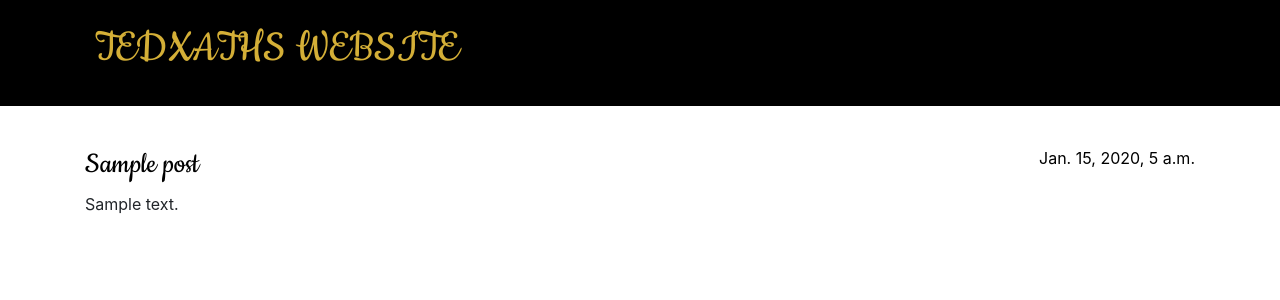
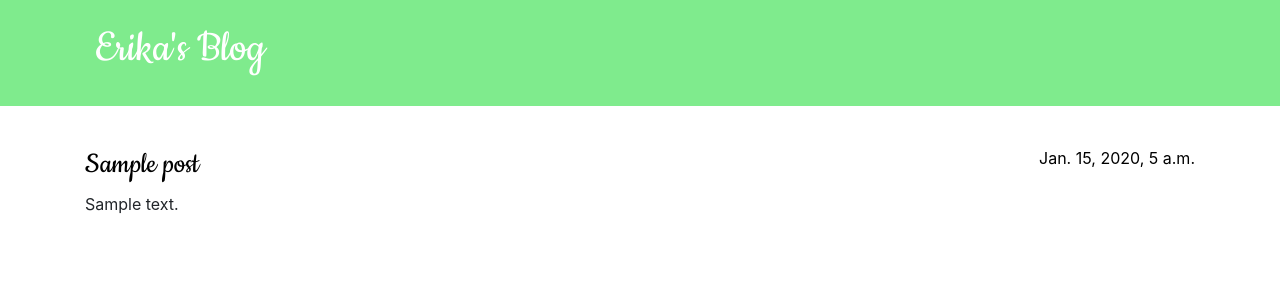
Before and after one commit to etoliao/my-first-blog, a Django app: page / in a window 1280 px wide. Shown: the top 300 px of the page. Run offline with Django 3.2, Linux system fonts and the light colour scheme; tables that the repository leaves empty hold one stand-in row (values such as "Sample post").

Commit message:
Old Site Fixed
mixed up my first blog and the TEDXATHS blog

```diff
--- a/blog/static/css/blog.css
+++ b/blog/static/css/blog.css
@@ -1,5 +1,5 @@
 .page-header {
-    background-color: #000000;
+    background-color: #7feb8d;
     margin-top: 0;
     margin-bottom: 40px;
     padding: 20px 20px 20px 40px;
@@ -9,7 +9,7 @@
 .page-header h1 a,
 .page-header h1 a:visited,
 .page-header h1 a:active {
-    color: #D4AF37;
+    color: #ffffff;
     font-size: 36pt;
     text-decoration: none;
 }
@@ -59,12 +59,12 @@ h4 {
 
 .btn-default,
 .btn-default:visited {
-    color: #ff0000;
+    color: #61b36b;
     background: none;
-    border-color: #ff000096;
+    border-color: #3f7747;
 }
 
 .btn-default:hover {
     color: #FFFFFF;
-    background-color: #ff000062;
+    background-color: #254429;
 }
--- a/blog/templates/blog/base.html
+++ b/blog/templates/blog/base.html
@@ -2,7 +2,7 @@
 <!DOCTYPE html>
 <html>
     <head>
-        <title>TEDXATHS WEBSITE</title>
+        <title>Erika's Blog</title>
         <link rel="stylesheet" href="https://cdn.jsdelivr.net/npm/bootstrap@4.5.3/dist/css/bootstrap.min.css" integrity="sha384-TX8t27EcRE3e/ihU7zmQxVncDAy5uIKz4rEkgIXeMed4M0jlfIDPvg6uqKI2xXr2" crossorigin="anonymous">
         <link href='//fonts.googleapis.com/css?family=Cookie&subset=latin,latin-ext' rel='stylesheet' type='text/css'>
         <link rel="stylesheet" href="{% static 'css/blog.css' %}">
@@ -10,7 +10,7 @@
     <body>
         <header class="page-header">
           <div class="container">
-              <h1><a href="/">TEDXATHS WEBSITE</a></h1>
+              <h1><a href="/">Erika's Blog</a></h1>
           </div>
         </header>
         <main class="container">
```
